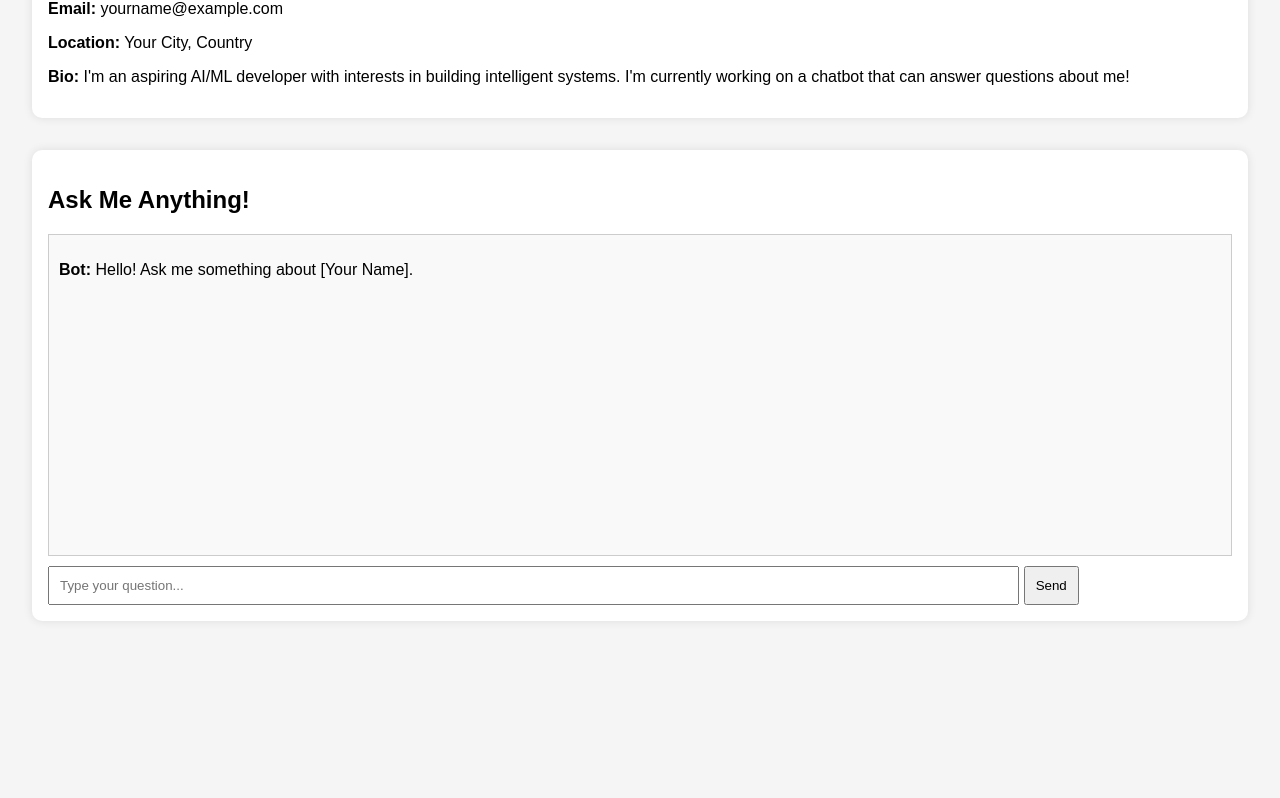
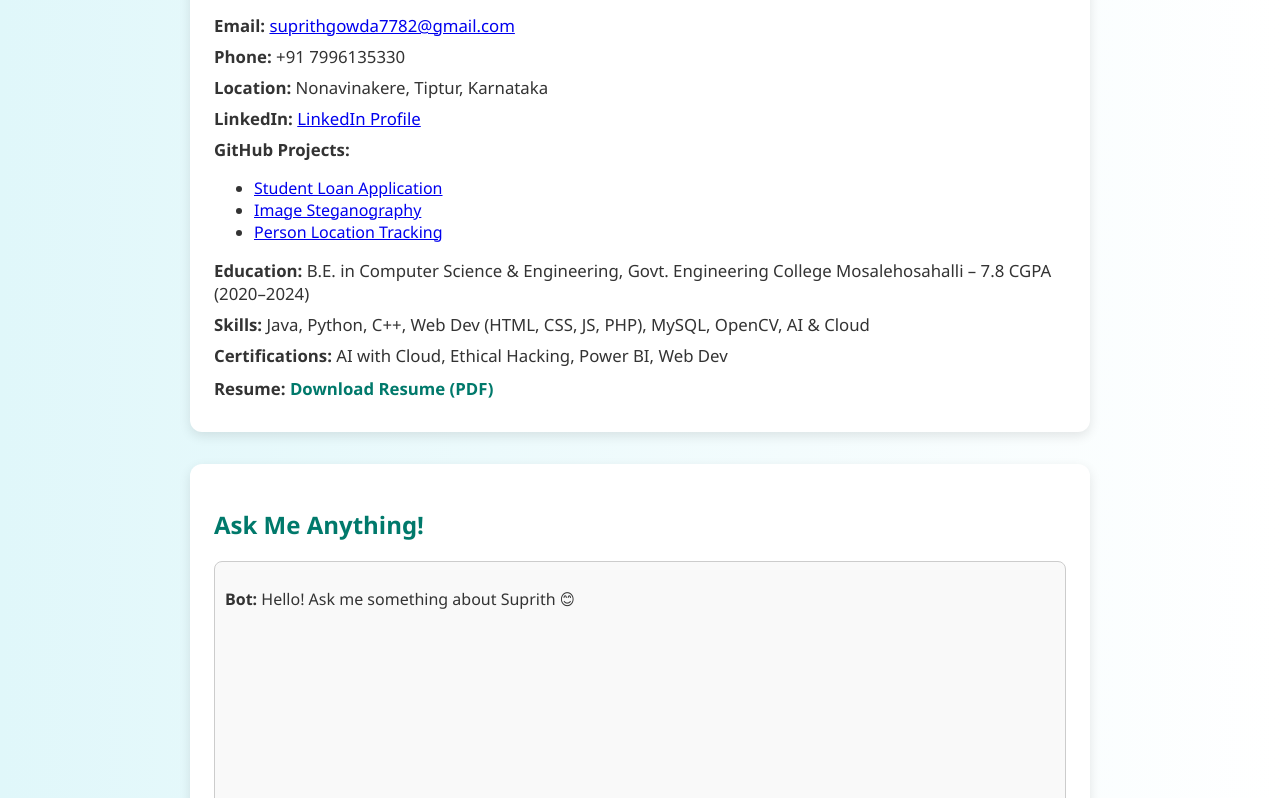
Before and after one commit to 7782gowda/7782gowda.github.io, a plain HTML site: page index.html in a window 1280 px wide. Shown: the part 128-926 px from the top of the page. Before the commit the page ends 800 px from the top, so only its background shows below. Drawn offline with Linux system fonts and the light colour scheme.

Commit message:
Update index.html

```diff
--- a/index.html
+++ b/index.html
@@ -2,81 +2,135 @@
 <html lang="en">
 <head>
   <meta charset="UTF-8">
-  <title>My Personal Page with Chatbot</title>
+  <title>Suprith M S – Portfolio</title>
   <style>
     body {
-      font-family: Arial, sans-serif;
-      margin: 2rem;
-      background-color: #f5f5f5;
+      font-family: 'Segoe UI', Tahoma, Geneva, Verdana, sans-serif;
+      background: linear-gradient(to right, #e0f7fa, #ffffff);
+      margin: 0;
+      padding: 2rem;
+      color: #333;
     }
-    h1 {
-      color: #2c3e50;
+
+    .container {
+      max-width: 900px;
+      margin: auto;
     }
-    .about-me {
-      background-color: white;
-      padding: 1rem;
-      border-radius: 10px;
-      box-shadow: 0 0 10px rgba(0,0,0,0.1);
+
+    h1, h2 {
+      color: #00796b;
+    }
+
+    .about-me, .chatbot {
+      background-color: #ffffff;
+      border-radius: 12px;
+      box-shadow: 0 4px 12px rgba(0, 0, 0, 0.1);
+      padding: 1.5rem;
       margin-bottom: 2rem;
     }
-    .chatbot {
-      background-color: white;
-      padding: 1rem;
-      border-radius: 10px;
-      box-shadow: 0 0 10px rgba(0,0,0,0.1);
+
+    .about-me p {
+      margin: 0.5rem 0;
+      font-size: 1.05rem;
     }
+
     .chatbox {
       height: 300px;
       overflow-y: auto;
       border: 1px solid #ccc;
       padding: 10px;
+      background-color: #f9f9f9;
       margin-bottom: 10px;
-      background: #f9f9f9;
+      border-radius: 8px;
     }
+
     .chat-input {
-      width: 80%;
+      width: 70%;
       padding: 10px;
+      border: 1px solid #ccc;
+      border-radius: 6px;
+      font-size: 1rem;
     }
+
     .chat-button {
-      padding: 10px;
+      padding: 10px 15px;
+      font-size: 1rem;
+      background-color: #00796b;
+      color: white;
+      border: none;
+      border-radius: 6px;
+      cursor: pointer;
+      margin-left: 10px;
+    }
+
+    .chat-button:hover {
+      background-color: #004d40;
+    }
+
+    .resume-link {
+      margin-top: 10px;
+    }
+
+    .resume-link a {
+      text-decoration: none;
+      color: #00796b;
+      font-weight: bold;
+    }
+
+    .resume-link a:hover {
+      text-decoration: underline;
     }
   </style>
 </head>
 <body>
-
+  <div class="container">
     <div class="about-me">
-    <h1>Hi, I'm [Your Name]</h1>
-    <p><strong>Email:</strong> yourname@example.com</p>
-    <p><strong>Location:</strong> Your City, Country</p>
-    <p><strong>Bio:</strong> I'm an aspiring AI/ML developer with interests in building intelligent systems. I'm currently working on a chatbot that can answer questions about me!</p>
+      <h1>Hi, I'm Suprith M S</h1>
+      <p><strong>Email:</strong> <a href="mailto:suprithgowda7782@gmail.com">suprithgowda7782@gmail.com</a></p>
+      <p><strong>Phone:</strong> +91 7996135330</p>
+      <p><strong>Location:</strong> Nonavinakere, Tiptur, Karnataka</p>
+      <p><strong>LinkedIn:</strong> <a href="https://tinyurl.com/2z3wvz2z" target="_blank">LinkedIn Profile</a></p>
+      <p><strong>GitHub Projects:</strong>
+        <ul>
+          <li><a href="https://github.com/7782gowda/studentloanproject.git" target="_blank">Student Loan Application</a></li>
+          <li><a href="https://github.com/7782gowda/image-steganography.git" target="_blank">Image Steganography</a></li>
+          <li><a href="https://github.com/7782gowda/Person-Loaction-Tracking-using-Face-Recognition.git" target="_blank">Person Location Tracking</a></li>
+        </ul>
+      </p>
+      <p><strong>Education:</strong> B.E. in Computer Science & Engineering, Govt. Engineering College Mosalehosahalli – 7.8 CGPA (2020–2024)</p>
+      <p><strong>Skills:</strong> Java, Python, C++, Web Dev (HTML, CSS, JS, PHP), MySQL, OpenCV, AI & Cloud</p>
+      <p><strong>Certifications:</strong> AI with Cloud, Ethical Hacking, Power BI, Web Dev</p>
+      <div class="resume-link">
+        <p><strong>Resume:</strong> <a href="suprith_resume.pdf" target="_blank">Download Resume (PDF)</a></p>
+      </div>
     </div>
 
     <div class="chatbot">
       <h2>Ask Me Anything!</h2>
       <div class="chatbox" id="chatbox">
-      <p><strong>Bot:</strong> Hello! Ask me something about [Your Name].</p>
+        <p><strong>Bot:</strong> Hello! Ask me something about Suprith 😊</p>
       </div>
       <input class="chat-input" id="userInput" placeholder="Type your question..." />
       <button class="chat-button" onclick="sendMessage()">Send</button>
     </div>
+  </div>
 
   <script>
-    async function sendMessage() {
+    function sendMessage() {
       const input = document.getElementById("userInput");
       const chatbox = document.getElementById("chatbox");
-      const message = input.value;
+      const message = input.value.trim();
       if (!message) return;
 
-      // Display user message
       chatbox.innerHTML += `<p><strong>You:</strong> ${message}</p>`;
       input.value = "";
 
-      // Placeholder bot reply (you’ll connect to backend later)
-      chatbox.innerHTML += `<p><strong>Bot:</strong> Thinking...</p>`;
-
-      // Call backend later here...
+      // Simple placeholder bot reply
+      setTimeout(() => {
+        chatbox.innerHTML += `<p><strong>Bot:</strong> That's interesting! Feel free to ask more about my skills or projects.</p>`;
+        chatbox.scrollTop = chatbox.scrollHeight;
+      }, 800);
     }
   </script>
-
 </body>
 </html>
```
Lines whose indentation alone changed are shown as unchanged.
